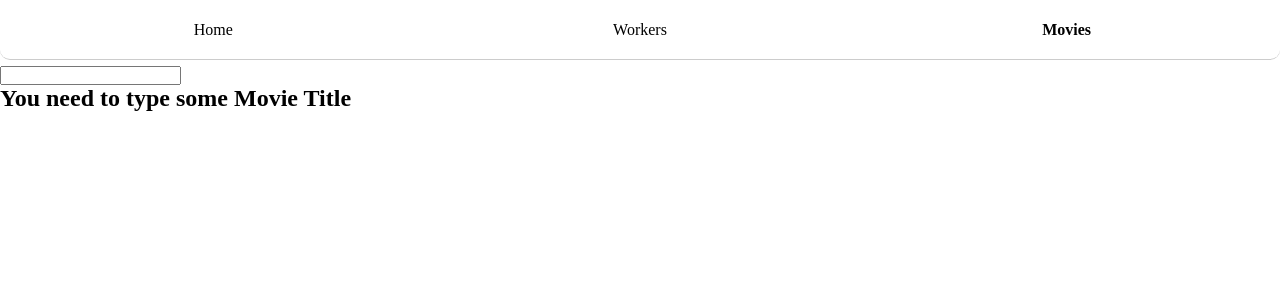
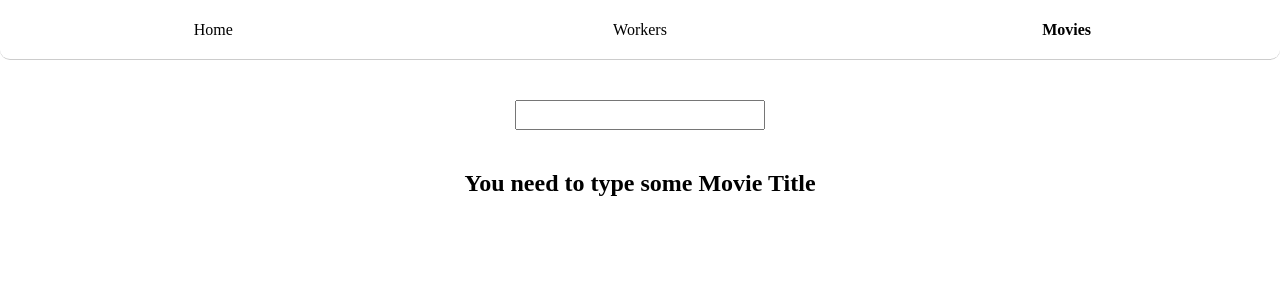
Before and after one commit to vandmac/angular-test, an Angular app: page /movies in a window 1280 px wide. Shown: the top 300 px of the page. Built offline with nearby package versions, Linux system fonts and the light colour scheme.

Commit message:
add movie styles

```diff
--- a/src/app/routes/movies/movies.component.html
+++ b/src/app/routes/movies/movies.component.html
@@ -1,10 +1,26 @@
-<input type="text" [(ngModel)]="search" (ngModelChange)="onChange($event)" />
-
+<div class="search">
+    <input type="text" [(ngModel)]="search" (ngModelChange)="onChange($event)" />
+</div>
 
 <ng-container *ngIf="movies$ | async as movies else emptyState">
 
-    <p *ngFor="let movie of movies">{{ movie.Title }}</p>
+    <div class="movies">
 
+        <div *ngFor="let movie of movies" class="movie">
+            <header>
+                <h3>{{movie.Title}}</h3>
+            </header>
+
+            <img alt="Img" [src]="movie.Poster !=='N/A' ? movie.Poster : 'https://via.placeholder.com/150' " />
+
+            <div>
+                <h4>{{movie.Type}}</h4>
+                <p>{{movie.Year}}</p>
+            </div>
+
+        </div>
+
+    </div>
 
 </ng-container>
 
--- a/src/app/routes/movies/movies.component.scss
+++ b/src/app/routes/movies/movies.component.scss
@@ -1,8 +1,35 @@
+.search {
+    margin: 40px 0;
+    display: flex;
+    justify-content: center;
+
+    input {
+        height: 30px;
+        width: 250px;
+        padding: 6px;
+    }
+}
+
 .movies {
     display: flex;
-    flex-direction: column;
+    flex-wrap: wrap;
+    gap: 30px 10px;
+    padding: 0 30px;
+}
 
-    span {
-        height: 80px;
+.movie {
+
+    width: 300px;
+
+    img {
+        height: 200px;
+        width: 200px;
+        object-fit: contain;
+        margin: 15px 0;
     }
 }
+
+
+h2 {
+    text-align: center;
+}
--- a/src/app/routes/movies/movies.component.ts
+++ b/src/app/routes/movies/movies.component.ts
@@ -27,10 +27,11 @@ export class MoviesComponent implements OnInit, OnDestroy {
     this.subscriptions.unsubscribe()
   }
 
-
   onChange(inputValue: string): void {
     const sub = this.moviesService.getMoviesByName$(inputValue)
-      .pipe(map(res => res.Search))
+      .pipe(
+        map(res => res.Search),
+      )
       .subscribe(movies => this.movies$ = of(movies))
 
     this.subscriptions.add(sub)
--- a/src/app/services/movies.service.ts
+++ b/src/app/services/movies.service.ts
@@ -1,6 +1,6 @@
 import { HttpClient } from "@angular/common/http";
 import { Injectable } from "@angular/core";
-import { ApiSearchResponce, Movie } from "@shared/models/movie.model";
+import { ApiSearchResponce } from "@shared/models/movie.model";
 import { Observable } from "rxjs";
 
 // API KEY
```
